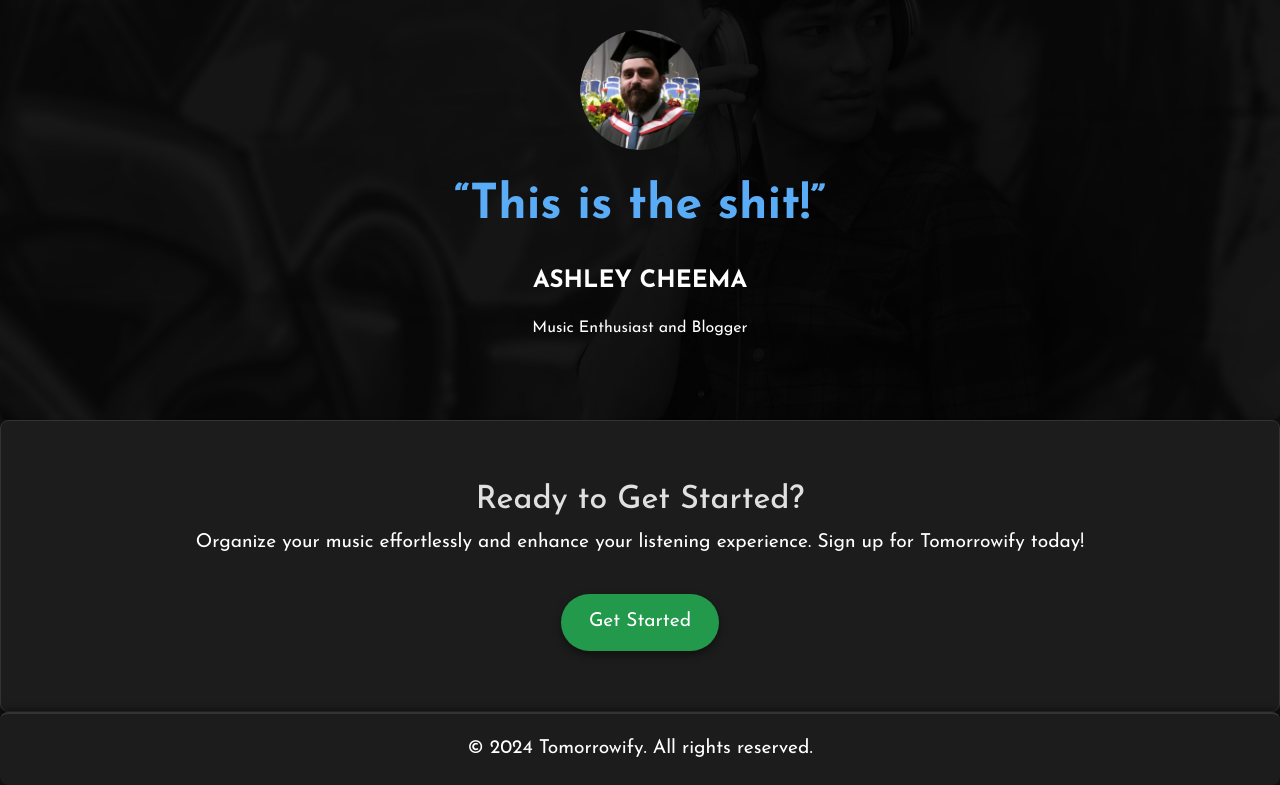
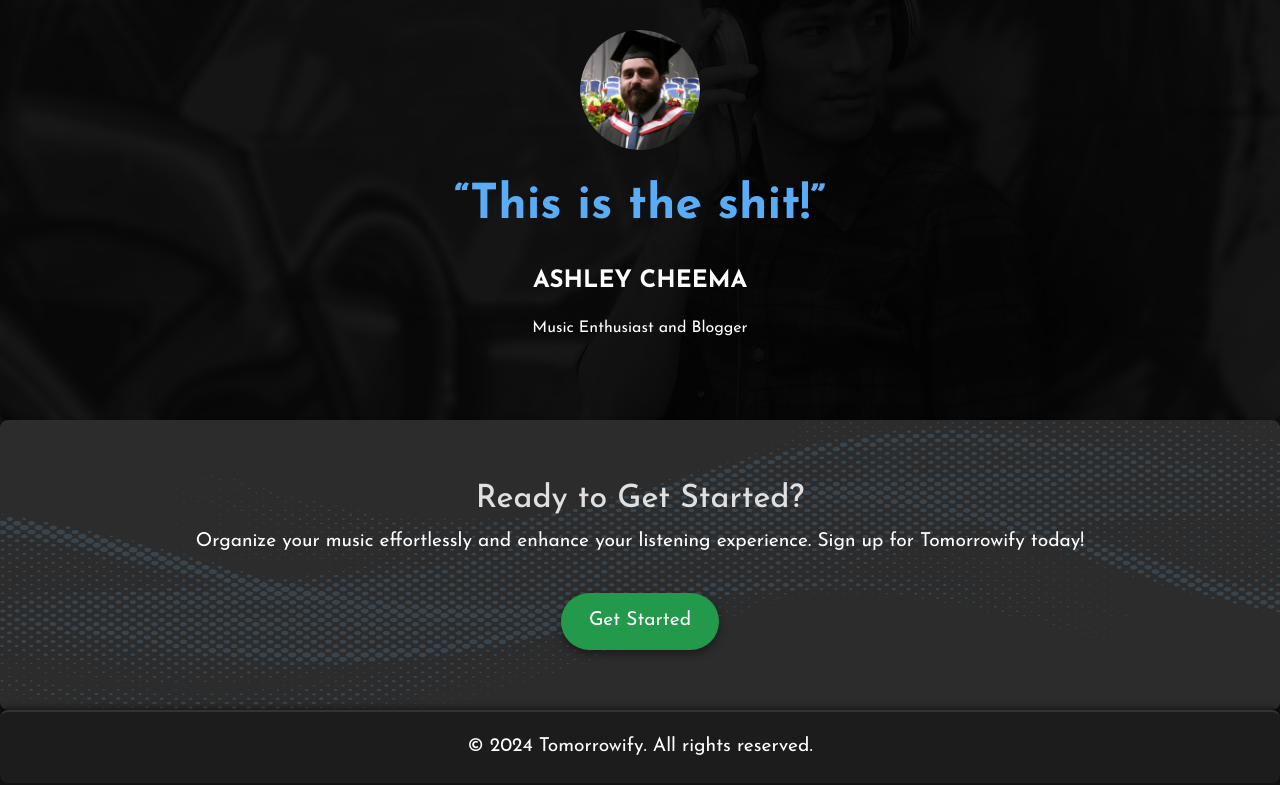
Before and after one commit to KieranBond/Tomorrow-ify, a plain HTML site: page src/Frontend/index.html in a window 1280 px wide. Shown: the part 1812-2597 px from the top of the page. Drawn offline with nearby package versions, Linux system fonts and the light colour scheme.

Commit message:
add wave background to cta

```diff
--- a/src/Frontend/styles.css
+++ b/src/Frontend/styles.css
@@ -121,12 +121,10 @@ section {
 }
 
 #cta {
-    background-color: #1C1C1C;
-    /* Slightly Darker Gray for Better Contrast */
-    color: #E0E0E0;
-    /* High Contrast Text Color */
-    border: 1px solid #333333;
-    /* Adds a border to separate from the main content */
+    background-image: url('images/wave-blue.png');
+    background-position: center;
+    background-repeat: no-repeat;
+    background-size: 100% 100%;
 }
 
 /* Additional Styles */
```
